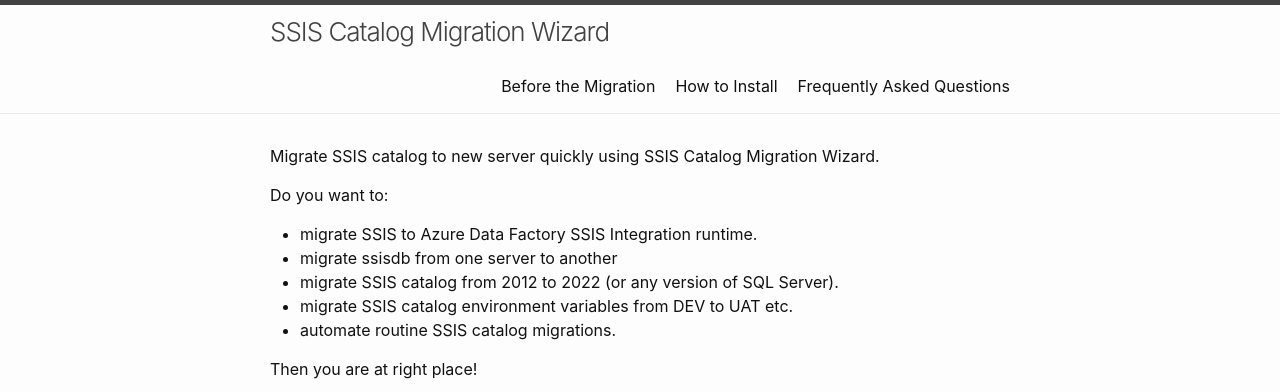
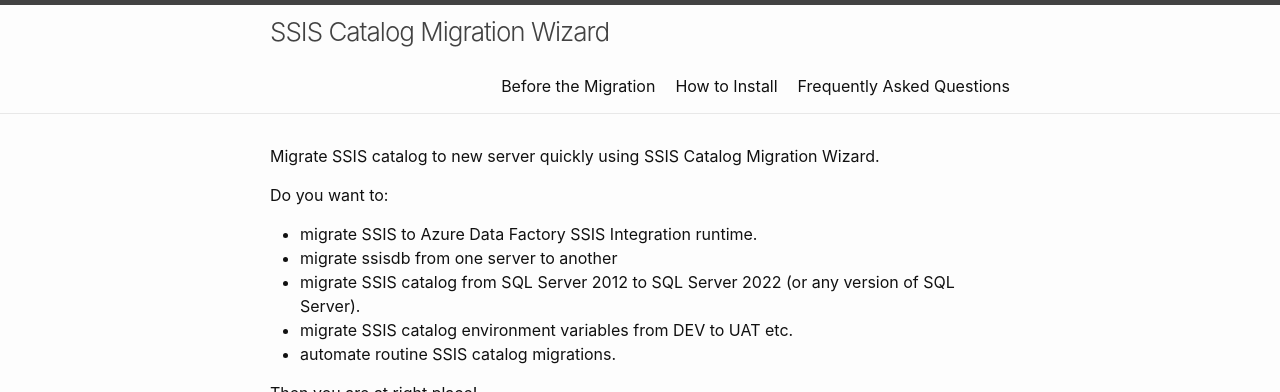
Before and after one commit to kr55/ssiscataloger, a Jekyll site: the page built from index.md, in a window 1280 px wide and 900 px high, cut to the strip 0-392 px from the top of the window. Built offline with Jekyll 4.4.1, drawn with Linux system fonts in a browser that asks for light colours; our own code applies the rules of GitHub Pages for plain Markdown files.

Commit message:
Update index.md

```diff
--- a/index.md
+++ b/index.md
@@ -4,7 +4,7 @@ Migrate SSIS catalog to new server quickly using SSIS Catalog Migration Wizard.
 Do you want to:
 * migrate SSIS to Azure Data Factory SSIS Integration runtime.
 * migrate ssisdb from one server to another
-* migrate SSIS catalog from 2012 to 2022 (or any version of SQL Server).
+* migrate SSIS catalog from SQL Server 2012 to SQL Server 2022 (or any version of SQL Server).
 * migrate SSIS catalog environment variables from DEV to UAT etc.
 * automate routine SSIS catalog migrations.
 
```
